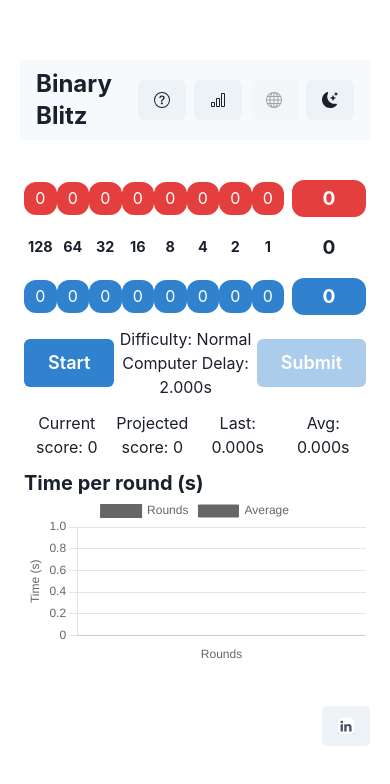
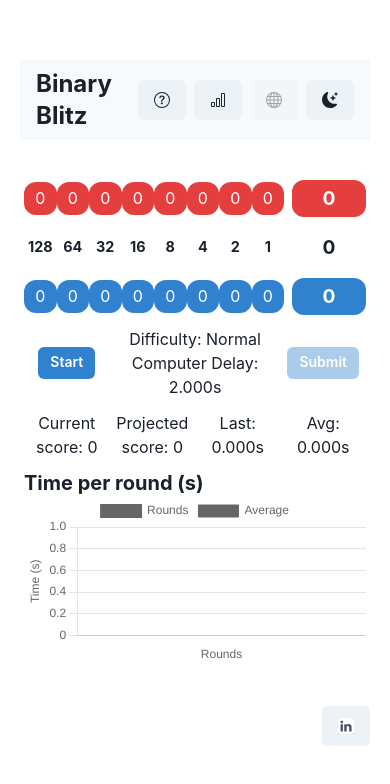
Before and after one commit to juanpg/binary-blitz, a React (Create React App) app: page / in a window 390 px wide. Shown: the top 784 px of the page. Built offline with nearby package versions, Linux system fonts and the light colour scheme.

Commit message:
Change main buttons size for mobile

```diff
--- a/src/components/Game.jsx
+++ b/src/components/Game.jsx
@@ -161,13 +161,13 @@ function Game() {
             <PlayerHuman playing={playing} currentRound={roundTimes.length + 1} playerNumber={playerNumber} onBitChange={onPlayerBitChange} mapping={keyboardMap} />
             <Grid templateColumns='1fr 2fr 1fr' w='full' justifyItems='center' alignItems='center'>
                 <GridItem>
-                    <Button size='lg' colorScheme='blue' ref={startButton} onClick={nextRound} isDisabled={playing}>Start</Button>
+                    <Button size={{base: 'sm', md: 'lg'}} colorScheme='blue' ref={startButton} onClick={nextRound} isDisabled={playing}>Start</Button>
                 </GridItem>
                 <GridItem>
                     <Difficulty level={Math.floor(roundTimes.length / LEVEL_UP)} delay={delay} />
                 </GridItem>
                 <GridItem>
-                    <Button size='lg' colorScheme='blue' ref={submitButton} onClick={validateAnswer} isDisabled={!playing}>Submit</Button>
+                    <Button size={{base: 'sm', md: 'lg'}} colorScheme='blue' ref={submitButton} onClick={validateAnswer} isDisabled={!playing}>Submit</Button>
                 </GridItem>
             </Grid>
             <CurrentStats roundTimes={roundTimes} />
```
